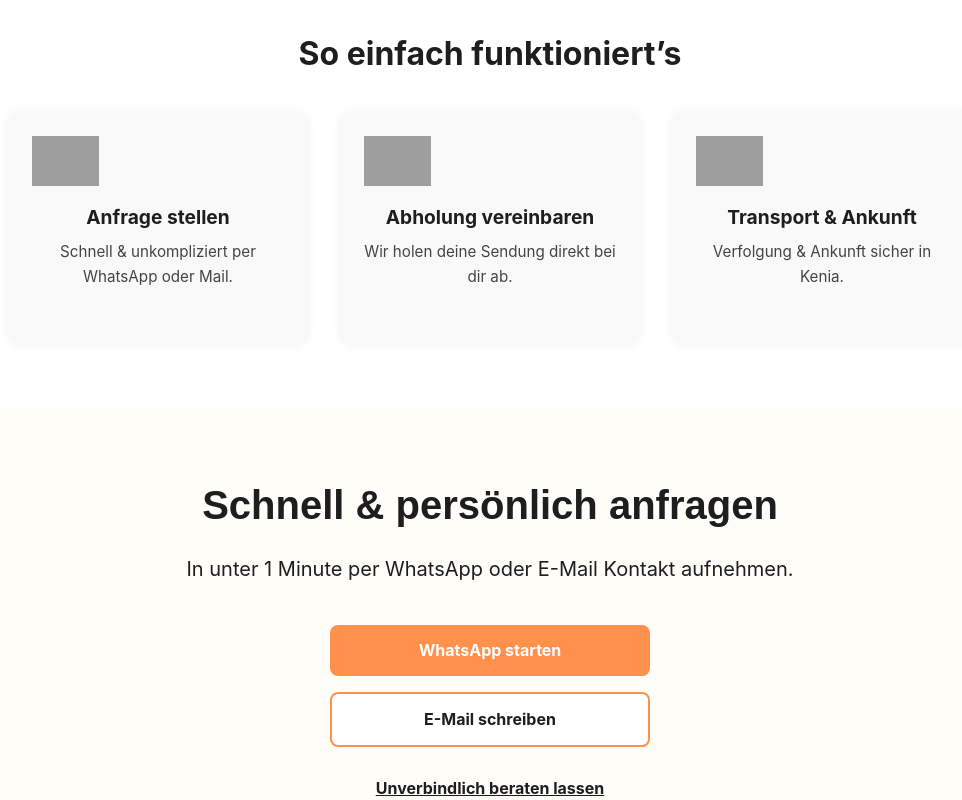
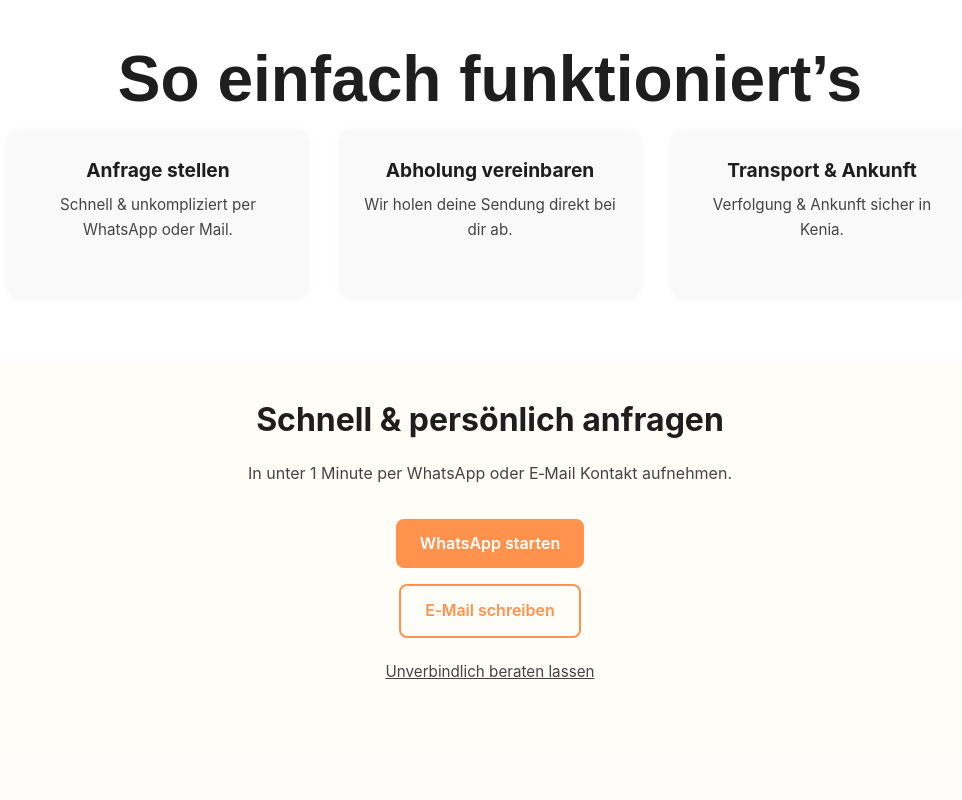
Before and after one commit to M-Sieger/Jambo-Logistic, a React (Vite) app: page / in a window 1280 px wide. Shown: the part 1120-1920 px from the top of the page, without its empty margins (150-1112 px from the left). Built offline with nearby package versions, Linux system fonts and the light colour scheme; grey boxes are pictures that could not be loaded.

Commit message:
Section-Styling eingeführt: Layout.css mit Farbhintergründen für About, Services, Steps, Contact, Trust erstellt und Komponenten angepasst

```diff
--- a/src/components/AboutBox.tsx
+++ b/src/components/AboutBox.tsx
@@ -8,10 +8,11 @@
   paragraphs: string[];
   imageUrl?: string;
 };
-
 export default function AboutBox({ headline, paragraphs, imageUrl }: AboutBoxProps) {
   return (
-    <section className={styles.about} id="about">
+    <section className="about-section">
+      <div className="container">
+        <div className={styles.about} id="about">
           <div className={styles.content}>
             <h2>{headline}</h2>
             {paragraphs.map((text, i) => (
@@ -23,6 +24,8 @@
               <img src={imageUrl} alt="Über uns" />
             </div>
           )}
+        </div>
+      </div>
     </section>
   );
 }
--- a/src/components/CTABox.tsx
+++ b/src/components/CTABox.tsx
@@ -1,4 +1,3 @@
-// src/components/CTABox.tsx
 import React from 'react';
 
 import styles from '../styles/CTABox.module.css';
@@ -6,32 +5,29 @@
 type CTABoxProps = {
   whatsappUrl: string;
   email: string;
-  ctaLabel?: string;
+  ctaLabel: string;
   onCTAClick?: () => void;
 };
 
-export default function CTABox({
-  whatsappUrl,
-  email,
-  ctaLabel = 'Jetzt Anfrage starten',
-  onCTAClick,
-}: CTABoxProps) {
+export default function CTABox({ whatsappUrl, email, ctaLabel, onCTAClick }: CTABoxProps) {
   return (
-    <section className={styles.ctaBox} data-aos="fade-up">
-      <h2 className={styles.headline}>Schnell & persönlich anfragen</h2>
-      <p className={styles.subline}>In unter 1 Minute per WhatsApp oder E-Mail Kontakt aufnehmen.</p>
-      <div className={styles.buttons}>
-        <a href={whatsappUrl} className={styles.btn} target="_blank" rel="noopener noreferrer">
-          WhatsApp starten
-        </a>
-        <a href={`mailto:${email}`} className={styles.btnAlt}>
-          E-Mail schreiben
-        </a>
-        {onCTAClick && (
-          <button onClick={onCTAClick} className={styles.btnScroll}>
-            {ctaLabel}
-          </button>
-        )}
+    <section className={`contact-section`}>
+      <div className={`container ${styles.ctaBox}`} id="cta">
+        <h2 className={styles.headline}>Schnell & persönlich anfragen</h2>
+        <p className={styles.subline}>
+          In unter 1 Minute per WhatsApp oder E‑Mail Kontakt aufnehmen.
+        </p>
+        <div className={styles.buttons}>
+          <a href={whatsappUrl} className={styles.primaryButton} onClick={onCTAClick}>
+            WhatsApp starten
+          </a>
+          <a href={`mailto:${email}`} className={styles.secondaryButton}>
+            E‑Mail schreiben
+          </a>
+        </div>
+        <p className={styles.link}>
+          <a href="#contact">Unverbindlich beraten lassen</a>
+        </p>
       </div>
     </section>
   );
--- /dev/null
+++ b/src/components/LocationBox.tsx
@@ -0,0 +1,53 @@
+// src/components/LocationBox.tsx
+import React from 'react';
+
+import styles from '../styles/LocationBox.module.css';
+
+interface LocationBoxProps {
+  headline?: string;
+  subline?: string;
+  locations: {
+    flag: string;
+    country: string;
+    name: string;
+    address: string;
+  }[];
+  mapEmbedUrl: string;
+}
+
+export default function LocationBox({
+  headline = 'Unsere Standorte',
+  subline = 'Deutschland & Kenia – lokal verbunden.',
+  locations,
+  mapEmbedUrl,
+}: LocationBoxProps) {
+  return (
+    <section className={styles.section} id="standorte">
+      <div className={styles.container}>
+        <div className={styles.info}>
+          <h2>{headline}</h2>
+          <p>{subline}</p>
+          <ul>
+            {locations.map((loc, idx) => (
+              <li key={idx}>
+                {loc.flag} <strong>{loc.country}:</strong><br />
+                {loc.name}<br />
+                {loc.address}
+              </li>
+            ))}
+          </ul>
+        </div>
+        <div className={styles.mapWrapper}>
+          <iframe
+            title="Karte"
+            src={mapEmbedUrl}
+            loading="lazy"
+            allowFullScreen
+            className={styles.map}
+            referrerPolicy="no-referrer-when-downgrade"
+          ></iframe>
+        </div>
+      </div>
+    </section>
+  );
+}
--- a/src/components/ProcessSteps.tsx
+++ b/src/components/ProcessSteps.tsx
@@ -14,16 +14,17 @@
 
 export default function ProcessSteps({ steps }: ProcessStepsProps) {
   return (
-    <section className={styles.stepsSection}>
-      <h2 className={styles.heading}>So einfach funktioniert’s</h2>
-      <div className={styles.stepsWrapper}>
-        {steps.map((step, index) => (
-          <div key={index} className={styles.stepCard}>
-            <img src={step.icon} alt="" className={styles.icon} />
-            <h3 className={styles.title}>{step.title}</h3>
-            <p className={styles.description}>{step.description}</p>
-          </div>
-        ))}
+    <section className={`steps-section ${styles.stepsSection}`}>
+      <div className="container">
+        <h2 className="headline-xl">So einfach funktioniert’s</h2>
+        <div className={styles.stepsWrapper}>
+          {steps.map((step, i) => (
+            <div className={styles.stepCard} key={i} data-aos="fade-up" data-aos-delay={i * 100}>
+              <h3 className={styles.title}>{step.title}</h3>
+              <p className={styles.description}>{step.description}</p>
+            </div>
+          ))}
+        </div>
       </div>
     </section>
   );
--- a/src/components/Services.tsx
+++ b/src/components/Services.tsx
@@ -15,11 +15,18 @@
 
 export default function Services({ services }: ServicesProps) {
   return (
+    <section className="services-section">
+      <div className="container">
         <section className={styles.services} id="services">
           <h2 className="headline-xl">Unsere Versandarten</h2>
           <div className={styles.grid}>
             {services.map((item, i) => (
-          <div className={styles.card} key={i} data-aos="fade-up" data-aos-delay={i * 100}>
+              <div
+                className={styles.card}
+                key={i}
+                data-aos="fade-up"
+                data-aos-delay={i * 100}
+              >
                 <div className={styles.icon}>{item.icon}</div>
                 <h3>{item.title}</h3>
                 <p>{item.description}</p>
@@ -27,5 +34,7 @@
             ))}
           </div>
         </section>
+      </div>
+    </section>
   );
 }
--- /dev/null
+++ b/src/components/TrustBox.tsx
@@ -0,0 +1,32 @@
+// src/components/TrustBox.tsx
+import React from 'react';
+
+import styles from '../styles/TrustBox.module.css';
+
+type TrustItem = {
+  icon?: string;
+  title: string;
+  description: string;
+};
+
+type TrustBoxProps = {
+  headline: string;
+  items: TrustItem[];
+};
+
+export default function TrustBox({ headline, items }: TrustBoxProps) {
+  return (
+    <section className={styles.trust} data-aos="fade-up">
+      <h2>{headline}</h2>
+      <div className={styles.grid}>
+        {items.map((item, i) => (
+          <div key={i} className={styles.card}>
+            {item.icon && <span className={styles.icon}>{item.icon}</span>}
+            <h3>{item.title}</h3>
+            <p>{item.description}</p>
+          </div>
+        ))}
+      </div>
+    </section>
+  );
+}
--- a/src/styles/CTABox.module.css
+++ b/src/styles/CTABox.module.css
@@ -1,20 +1,17 @@
-/* src/styles/CTABox.module.css */
-
 .ctaBox {
-  background-color: var(--color-section);
-  padding: 4rem 1.5rem;
   text-align: center;
+  padding: 2rem 1rem;
 }
 
 .headline {
-  font-size: clamp(1.8rem, 4vw, 2.5rem);
-  font-family: var(--font-headline);
+  font-size: 2rem;
   margin-bottom: 1rem;
 }
 
 .subline {
-  font-size: clamp(1rem, 2.5vw, 1.25rem);
-  margin-bottom: 2.5rem;
+  font-size: 1rem;
+  margin-bottom: 2rem;
+  color: #444;
 }
 
 .buttons {
@@ -22,42 +19,40 @@
   flex-direction: column;
   gap: 1rem;
   align-items: center;
+  justify-content: center;
+  margin-bottom: 1rem;
 }
 
-.btn, .btnAlt, .btnScroll {
-  padding: 0.8rem 1.8rem;
-  font-size: 1rem;
-  font-weight: bold;
+.primaryButton,
+.secondaryButton {
+  padding: 0.75rem 1.5rem;
   border-radius: 8px;
+  font-weight: 600;
   text-decoration: none;
-  cursor: pointer;
-  transition: background-color 0.3s ease;
-  max-width: 320px;
-  width: 100%;
+  transition: background 0.3s ease;
+  width: fit-content;
 }
 
-.btn {
-  background-color: var(--color-primary);
+.primaryButton {
+  background-color: #ff924c;
   color: white;
 }
 
-.btn:hover {
-  background-color: var(--color-accent);
+.primaryButton:hover {
+  background-color: #e57d35;
 }
 
-.btnAlt {
-  background-color: white;
-  color: var(--color-dark);
-  border: 2px solid var(--color-primary);
+.secondaryButton {
+  border: 2px solid #ff924c;
+  color: #ff924c;
 }
 
-.btnAlt:hover {
-  background-color: var(--color-primary);
-  color: white;
+.secondaryButton:hover {
+  background-color: #fff3eb;
 }
 
-.btnScroll {
-  background-color: transparent;
-  color: var(--color-dark);
+.link a {
+  font-size: 0.95rem;
+  color: #444;
   text-decoration: underline;
 }
--- /dev/null
+++ b/src/styles/Layout.css
@@ -0,0 +1,29 @@
+.container {
+  max-width: 1200px;
+  margin: 0 auto;
+  padding: 0 1.5rem;
+}
+
+.services-section {
+  background-color: #fffdf8;
+  padding: 4rem 0;
+}
+
+.steps-section {
+  background-color: #ffffff;
+  padding: 4rem 0;
+}
+
+.contact-section {
+  background-color: #fceee0;
+  padding: 4rem 0;
+}
+
+.trust-section {
+  background-color: #fffdf8;
+  padding: 4rem 0;
+}
+.about-section {
+  background-color: #fffdf8;
+  padding: 4rem 0;
+}
--- /dev/null
+++ b/src/styles/LocationBox.module.css
@@ -0,0 +1,56 @@
+/* src/styles/LocationBox.module.css */
+
+.section {
+  background-color: #fffdf8;
+  padding: 4rem 1.5rem;
+}
+
+.container {
+  display: flex;
+  flex-wrap: wrap;
+  gap: 2rem;
+  max-width: 1200px;
+  margin: 0 auto;
+  align-items: center;
+  justify-content: center;
+}
+
+.info {
+  flex: 1 1 320px;
+  max-width: 500px;
+}
+
+.info h2 {
+  font-size: 2rem;
+  margin-bottom: 0.5rem;
+}
+
+.info p {
+  color: #444;
+  margin-bottom: 1rem;
+}
+
+.info ul {
+  list-style: none;
+  padding: 0;
+  margin: 0;
+}
+
+.info li {
+  margin-bottom: 1.5rem;
+  font-size: 1rem;
+  line-height: 1.5;
+}
+
+.mapWrapper {
+  flex: 1 1 320px;
+  max-width: 500px;
+}
+
+.map {
+  width: 100%;
+  height: 280px;
+  border: none;
+  border-radius: 1rem;
+  box-shadow: 0 8px 20px rgba(0, 0, 0, 0.1);
+}
--- /dev/null
+++ b/src/styles/TrustBox.module.css
@@ -0,0 +1,39 @@
+/* src/styles/TrustBox.module.css */
+
+.trust {
+  background-color: #fffdf8;
+  padding: 4rem 1.5rem;
+  text-align: center;
+}
+
+.trust h2 {
+  font-size: 2rem;
+  margin-bottom: 2.5rem;
+}
+
+.grid {
+  display: flex;
+  flex-wrap: wrap;
+  gap: 2rem;
+  justify-content: center;
+}
+
+.card {
+  background-color: white;
+  padding: 1.5rem;
+  border-radius: 0.75rem;
+  box-shadow: 0 0 12px rgba(0, 0, 0, 0.05);
+  flex: 1 1 240px;
+  max-width: 300px;
+  transition: transform 0.3s ease;
+}
+
+.card:hover {
+  transform: translateY(-6px);
+}
+
+.icon {
+  font-size: 2rem;
+  margin-bottom: 0.5rem;
+  color: var(--color-primary);
+}
```
Also changed, not shown: src/App.tsx (+46 -0 lines). Lines whose indentation alone changed are shown as unchanged.
